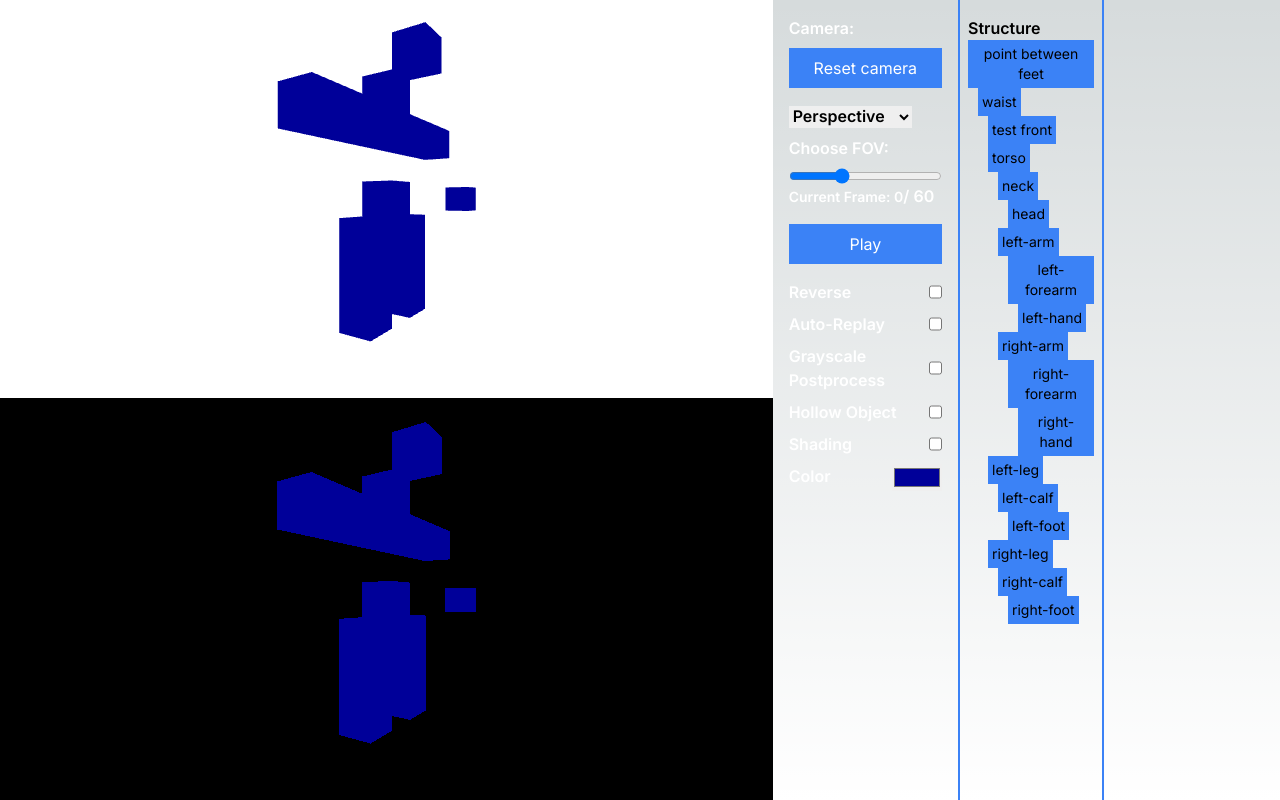
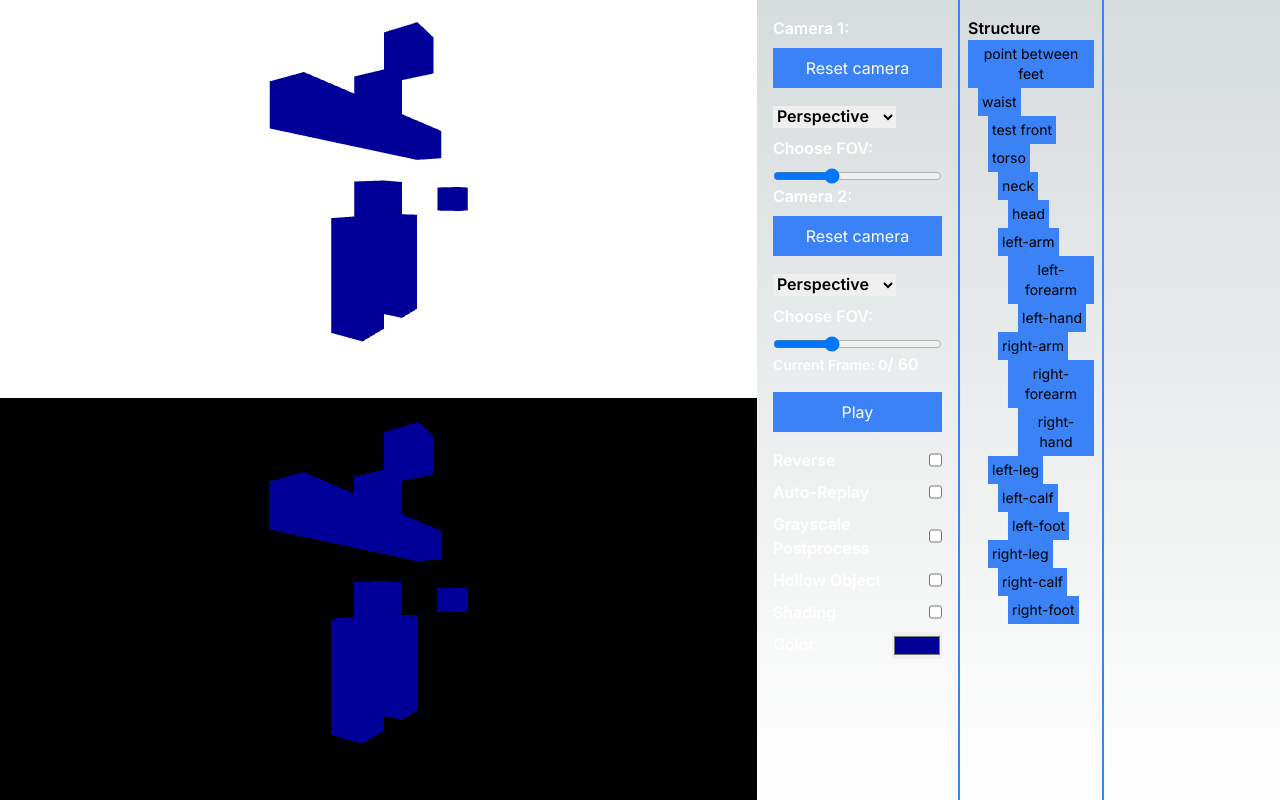
Before and after one commit to williamnixon20/computer-graphics-project, a Next.js app: page / in a window 1280 px wide. Built offline with nearby package versions, Linux system fonts and the light colour scheme.

Commit message:
fix: separate 2 view

```diff
--- a/package.json
+++ b/package.json
@@ -14,7 +14,8 @@
     "react": "^18",
     "react-dom": "^18",
     "react-hot-toast": "^2.4.1",
-    "react-modal": "^3.16.1"
+    "react-modal": "^3.16.1",
+    "tailwind-scrollbar-hide": "^1.1.7"
   },
   "devDependencies": {
     "@types/node": "^20",
--- a/src/app/canvas.tsx
+++ b/src/app/canvas.tsx
@@ -18,7 +18,7 @@ import {
   HollowDescriptions,
   Transforms,
 } from "./type";
-import { degToRad } from "@/webgl/utils/radians";
+import { degToRad, radToDeg } from "@/webgl/utils/radians";
 
 var blockGuyNodeDescriptions: ArticulatedDescriptions = {
   type: "articulated",
@@ -127,8 +127,8 @@ export default function Canvas() {
   const canvas1Ref = useRef<HTMLCanvasElement>(null);
   const canvas2Ref = useRef<HTMLCanvasElement>(null);
 
-  const [cameraInformation1, setCameraInformation1] = useState<CameraInformation>(
-    {
+  const [cameraInformation1, setCameraInformation1] =
+    useState<CameraInformation>({
       cameraAngleXRadians: degToRad(0),
       cameraAngleYRadians: degToRad(0),
       fieldOfViewRadians: degToRad(60),
@@ -139,10 +139,9 @@ export default function Canvas() {
       rotateX: degToRad(0),
       rotateY: degToRad(0),
       radiusRotate: 10,
-    }
-  );
-  const [cameraInformation2, setCameraInformation2] = useState<CameraInformation>(
-    {
+    });
+  const [cameraInformation2, setCameraInformation2] =
+    useState<CameraInformation>({
       cameraAngleXRadians: degToRad(0),
       cameraAngleYRadians: degToRad(0),
       fieldOfViewRadians: degToRad(60),
@@ -153,8 +152,7 @@ export default function Canvas() {
       rotateX: degToRad(0),
       rotateY: degToRad(0),
       radiusRotate: 10,
-    }
-  );
+    });
   const [refDict, setRefDict] = useState<{ [key: string]: any }>({});
   let [drawer1, setDrawer1] = useState<Drawer>();
   let [drawer2, setDrawer2] = useState<Drawer>();
@@ -314,16 +312,25 @@ export default function Canvas() {
     }
   };
 
-  const handleFieldOfViewChange = (fieldOfView: number) => {
-    // const newCameraInfo = {...cameraInformation}
-    // newCameraInfo.fieldOfViewRadians = fieldOfView
-    // setCameraInformation(newCameraInfo)
-
-    // animate purposes
-    cameraInformation1.fieldOfViewRadians = fieldOfView;
+  const handleFieldOfViewChange = (canvasId: number, fieldOfView: number) => {
+    let cameraInfo;
+    const drawer = canvasId === 0 ? drawer1 : drawer2;
+    if (animate) {
+      cameraInfo = canvasId === 0 ? cameraInformation1 : cameraInformation2;
+      cameraInfo.fieldOfViewRadians = fieldOfView;
+    } else {
+      cameraInfo = {
+        ...(canvasId === 0 ? cameraInformation1 : cameraInformation2),
+      };
+      cameraInfo.fieldOfViewRadians = fieldOfView;
+      if (canvasId === 0) {
+        setCameraInformation1(cameraInfo);
+      } else {
+        setCameraInformation2(cameraInfo);
+      }
+    }
     if (scene) {
-      drawer1?.draw(scene, cameraInformation1);
-      drawer2?.draw(scene, cameraInformation2);
+      drawer?.draw(scene, cameraInfo);
     }
   };
 
@@ -445,7 +452,14 @@ export default function Canvas() {
     }
   }
 
-  function handleScroll(e: React.WheelEvent<HTMLCanvasElement>) {
+  function handleScroll(
+    canvasId: number,
+    e: React.WheelEvent<HTMLCanvasElement>
+  ) {
+    if (scene === undefined) {
+      return;
+    }
+    if (canvasId === 0) {
       if (e.deltaY < 0) {
         // make sure the radius is not a negative value
         if (
@@ -460,8 +474,22 @@ export default function Canvas() {
         cameraInformation1.radius =
           cameraInformation1.radius + 5 * (cameraInformation1.radius / 100);
       }
-    if (scene) {
       drawer1?.draw(scene, cameraInformation1);
+    } else if (canvasId === 1) {
+      if (e.deltaY < 0) {
+        // make sure the radius is not a negative value
+        if (
+          cameraInformation2.radius - 5 * (cameraInformation2.radius / 10) >
+          0.1
+        ) {
+          cameraInformation2.radius =
+            cameraInformation2.radius - 5 * (cameraInformation2.radius / 100);
+        }
+      } else {
+        // console.log("Zoom out");
+        cameraInformation2.radius =
+          cameraInformation2.radius + 5 * (cameraInformation2.radius / 100);
+      }
       drawer2?.draw(scene, cameraInformation2);
     }
   }
@@ -546,7 +574,7 @@ export default function Canvas() {
           onMouseDown={handleMouseDown}
           onMouseUp={handleMouseUp}
           onMouseMove={handleMouseMove}
-          onWheel={handleScroll}
+          onWheel={(e) => handleScroll(0, e)}
           onKeyDown={handleKeyDown}
           onKeyUp={handleKeyUp}
           tabIndex={0}
@@ -558,7 +586,7 @@ export default function Canvas() {
           onMouseDown={handleMouseDown}
           onMouseUp={handleMouseUp}
           onMouseMove={handleMouseMove}
-          onWheel={handleScroll}
+          onWheel={(e) => handleScroll(1, e)}
           onKeyDown={handleKeyDown}
           onKeyUp={handleKeyUp}
           tabIndex={0}
@@ -566,26 +594,35 @@ export default function Canvas() {
           className="w-full h-1/2 bg-white"
         />
       </div>
-      <div className="flex flex-col h-screen bg-gray-black p-4 w-72 border-r-2 border-r-blue-500">
+      <div className="flex flex-col h-screen bg-gray-black p-4 w-80 border-r-2 border-r-blue-500 max-h-screen overflow-y-auto scrollbar-hide">
         <label className="text-base font-semibold text-white mb-2">
-          Camera:
+          Camera 1:
         </label>
         <button
           onClick={() => {
-            cameraInformation1.cameraAngleXRadians = degToRad(0);
-            cameraInformation1.cameraAngleYRadians = degToRad(0);
-            cameraInformation1.fieldOfViewRadians = degToRad(60);
-            cameraInformation1.radius = 10;
-            cameraInformation1.projType = "perspective";
-            cameraInformation1.translateX = 0;
-            cameraInformation1.translateY = 0;
-            cameraInformation1.rotateX = 0;
-            cameraInformation1.rotateY = 0;
-            cameraInformation1.radiusRotate = 10;
+            let cameraInfo;
+            if (animate) {
+              cameraInfo = cameraInformation1;
+            } else {
+              cameraInfo = { ...cameraInformation1 };
+            }
+            cameraInfo.cameraAngleXRadians = degToRad(0);
+            cameraInfo.cameraAngleYRadians = degToRad(0);
+            cameraInfo.fieldOfViewRadians = degToRad(60);
+            cameraInfo.radius = 10;
+            cameraInfo.projType = "perspective";
+            cameraInfo.translateX = 0;
+            cameraInfo.translateY = 0;
+            cameraInfo.rotateX = 0;
+            cameraInfo.rotateY = 0;
+            cameraInfo.radiusRotate = 10;
+
+            if (!animate) {
+              setCameraInformation1(cameraInfo);
+            }
 
             if (scene) {
-              drawer1?.draw(scene, cameraInformation1);
-              drawer2?.draw(scene, cameraInformation2);
+              drawer1?.draw(scene, cameraInfo);
             }
           }}
           className="w-full mb-4 bg-blue-500 text-white py-2"
@@ -596,10 +633,18 @@ export default function Canvas() {
           <select
             onChange={(e) => {
               const newValue = e.target.value;
+              if (animate) {
                 cameraInformation1.projType = newValue;
                 if (scene) {
                   drawer1?.draw(scene, cameraInformation1);
-                drawer2?.draw(scene, cameraInformation2);
+                }
+              } else {
+                const newVal = { ...cameraInformation1 };
+                newVal.projType = newValue;
+                setCameraInformation1(newVal);
+                if (scene) {
+                  drawer1?.draw(scene, newVal);
+                }
               }
             }}
             value={cameraInformation1.projType}
@@ -618,9 +663,78 @@ export default function Canvas() {
               type="range"
               min="0"
               defaultValue={"60"}
+              value={radToDeg(cameraInformation1.fieldOfViewRadians)}
               max="180"
               onChange={(e) =>
-                handleFieldOfViewChange(degToRad(parseFloat(e.target.value)))
+                handleFieldOfViewChange(0, degToRad(parseFloat(e.target.value)))
+              }
+              className="w-full"
+            />
+          </>
+        )}
+        <label className="text-base font-semibold text-white mb-2">
+          Camera 2:
+        </label>
+        <button
+          onClick={() => {
+            let cameraInfo;
+            if (animate) {
+              cameraInfo = cameraInformation2;
+            } else {
+              cameraInfo = { ...cameraInformation2 };
+            }
+            cameraInfo.cameraAngleXRadians = degToRad(0);
+            cameraInfo.cameraAngleYRadians = degToRad(0);
+            cameraInfo.fieldOfViewRadians = degToRad(60);
+            cameraInfo.radius = 10;
+            cameraInfo.projType = "perspective";
+            cameraInfo.translateX = 0;
+            cameraInfo.translateY = 0;
+            cameraInfo.rotateX = 0;
+            cameraInfo.rotateY = 0;
+            cameraInfo.radiusRotate = 10;
+
+            if (!animate) {
+              setCameraInformation2(cameraInfo);
+            }
+
+            if (scene) {
+              drawer2?.draw(scene, cameraInfo);
+            }
+          }}
+          className="w-full mb-4 bg-blue-500 text-white py-2"
+        >
+          Reset camera
+        </button>
+        <div className="text-base font-semibold text-black mb-2">
+          <select
+            onChange={(e) => {
+              const newValue = e.target.value;
+              cameraInformation2.projType = newValue;
+              if (scene) {
+                drawer2?.draw(scene, cameraInformation2);
+              }
+            }}
+            value={cameraInformation2.projType}
+          >
+            <option value="perspective">Perspective</option>
+            <option value="orthographic">Orthographic</option>
+            <option value="oblique">Oblique</option>
+          </select>
+        </div>
+        {cameraInformation2.projType === "perspective" && (
+          <>
+            <label className="text-base font-semibold text-white mb-2">
+              Choose FOV:
+            </label>
+            <input
+              type="range"
+              min="0"
+              defaultValue={"60"}
+              value={radToDeg(cameraInformation2.fieldOfViewRadians)}
+              max="180"
+              onChange={(e) =>
+                handleFieldOfViewChange(1, degToRad(parseFloat(e.target.value)))
               }
               className="w-full"
             />
@@ -680,7 +794,7 @@ export default function Canvas() {
               if (scene) {
                 drawer1?.draw(scene, cameraInformation1);
                 drawer2?.draw(scene, cameraInformation2);
-              };
+              }
             }}
           ></input>
         </div>
--- a/src/app/layout.tsx
+++ b/src/app/layout.tsx
@@ -16,7 +16,7 @@ export default function RootLayout({
 }>) {
   return (
     <html lang="en">
-      <body className={inter.className}>{children}</body>
+      <body className={inter.className + " max-h-screen"}>{children}</body>
     </html>
   );
 }
--- a/src/app/page.tsx
+++ b/src/app/page.tsx
@@ -3,7 +3,7 @@ import { Toaster } from "react-hot-toast";
 
 export default function Home() {
   return (
-    <main className="flex w-screen min-h-screen flex-row items-center justify-between">
+    <main className="flex w-screen min-h-screen flex-row items-center justify-between max-h-screen">
       <div><Toaster /></div>
       <Canvas />
     </main>
--- a/src/webgl/utils/radians.ts
+++ b/src/webgl/utils/radians.ts
@@ -1,3 +1,8 @@
 export function degToRad(d: number) {
   return (d * Math.PI) / 180;
 }
+
+export function radToDeg(r: number) {
+  const res = (r * 180) / Math.PI;
+  return res
+}
--- a/tailwind.config.ts
+++ b/tailwind.config.ts
@@ -15,6 +15,8 @@ const config: Config = {
       },
     },
   },
-  plugins: [],
+  plugins: [
+    require("tailwind-scrollbar-hide")
+  ],
 };
 export default config;
```
Also changed, not shown: 1 other file (tests, documents, lock files or other folders). Lines whose indentation alone changed are shown as unchanged.
